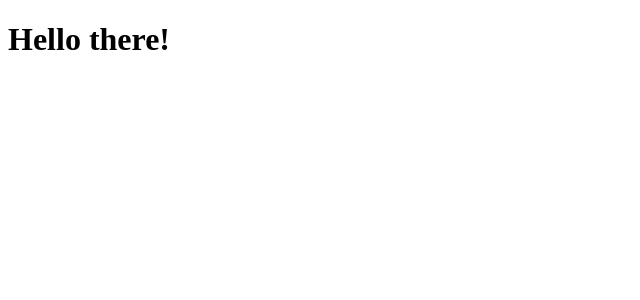
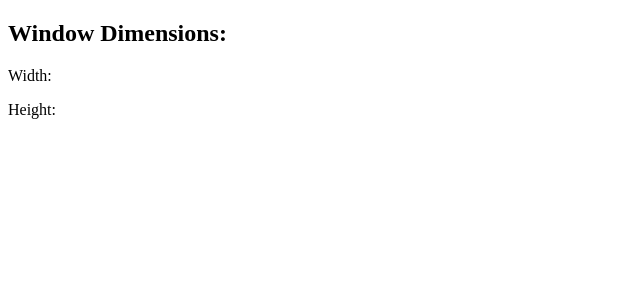
Before and after one commit to codedamn-classrooms/react-labs, a React (Vite) app: page / in a window 1280 px wide. Shown: the top 300 px of the page, without its empty margins (0-640 px from the left). Built offline with nearby package versions, Linux system fonts and the light colour scheme.

Commit message:
Add files via script

```diff
--- a/src/App.jsx
+++ b/src/App.jsx
@@ -1,7 +1,18 @@
-export default function App() {
-	return (
-		<>
-			<h1>Hello there!</h1>
-		</>
-	);
+export const useWindowDimensions = () => {
+  // Write your hook here
+  return {};
 }
+
+const App = () => {
+  const { width, height } = useWindowDimensions();
+
+  return (
+    <div>
+      <h2>Window Dimensions:</h2>
+      <p>Width: {width}</p>
+      <p>Height: {height}</p>
+    </div>
+  );
+};
+
+export default App;
```
Also changed, not shown: package.json (+7 -2 lines), 2 other files (tests, documents, lock files or other folders).
